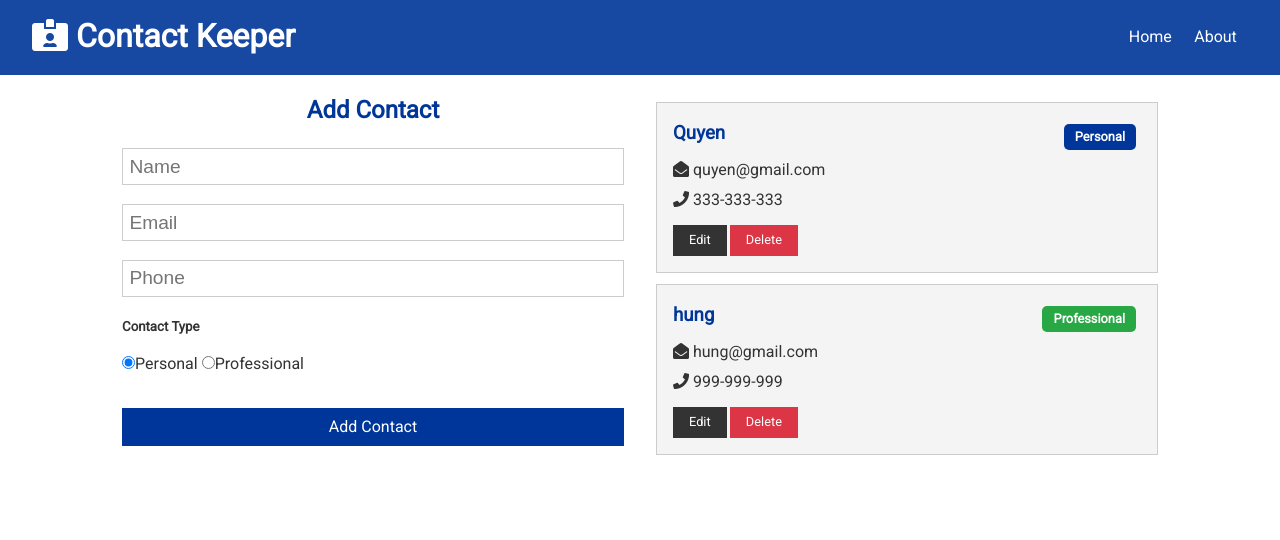
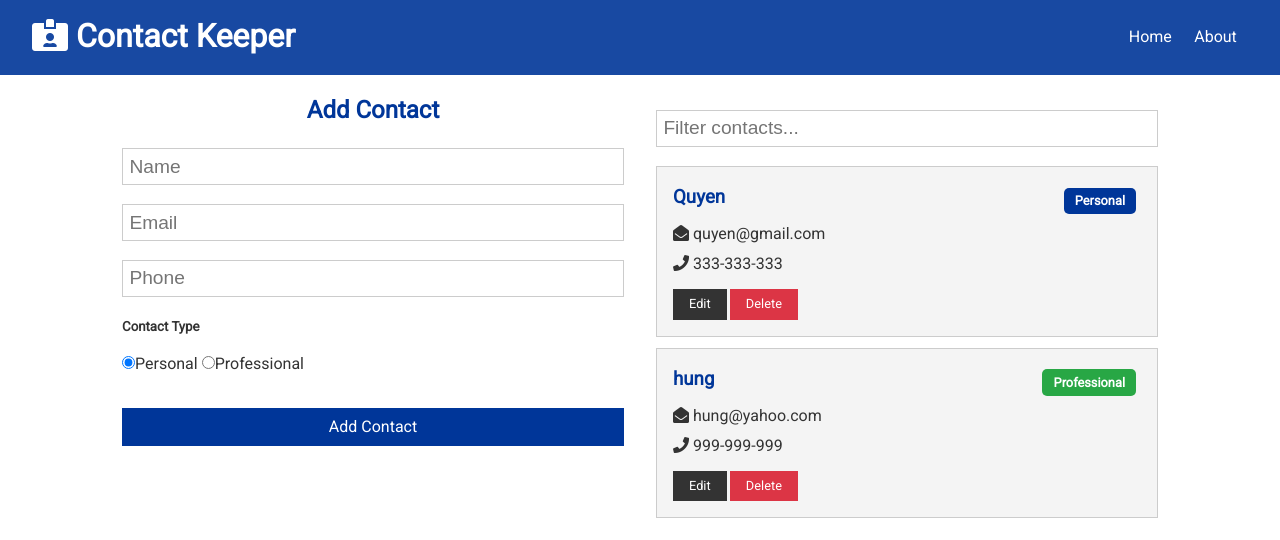
Before and after one commit to quyencao/Contact-Keeper, a React (Create React App) app in the folder client/: page / in a window 1280 px wide. Shown: the top 540 px of the page. Built offline with nearby package versions, Linux system fonts and the light colour scheme.

Commit message:
Contact Filter Functionality

```diff
--- /dev/null
+++ b/client/src/components/contacts/ContactFilter.js
@@ -0,0 +1,38 @@
+import React, { useRef, useEffect, useContext } from "react";
+import ContactContext from "../../contexts/contact/contactContext";
+
+const ContactFilter = () => {
+  const { filterContacts, clearFilter, filteredContacts } = useContext(
+    ContactContext
+  );
+  const text = useRef("");
+
+  useEffect(() => {
+    if (filteredContacts === null) {
+      text.current.value = "";
+    }
+  }, [filterContacts]);
+
+  const handleChange = () => {
+    const value = text.current.value;
+    if (value === "") {
+      clearFilter();
+    } else {
+      filterContacts(value);
+    }
+  };
+
+  return (
+    <form>
+      <input
+        type='text'
+        name='text'
+        placeholder='Filter contacts...'
+        ref={text}
+        onChange={handleChange}
+      />
+    </form>
+  );
+};
+
+export default ContactFilter;
--- a/client/src/components/contacts/Contacts.js
+++ b/client/src/components/contacts/Contacts.js
@@ -3,11 +3,17 @@ import ContactContext from "../../contexts/contact/contactContext";
 import ContactItem from "./ContactItem";
 
 const Contacts = () => {
-  const { contacts } = useContext(ContactContext);
+  const { contacts, filteredContacts } = useContext(ContactContext);
+
+  if (contacts.length === 0) {
+    return <h4>Please add a contact</h4>;
+  }
+
+  const allContacts = filteredContacts ? filteredContacts : contacts;
 
   return (
     <Fragment>
-      {contacts.map(contact => (
+      {allContacts.map(contact => (
         <ContactItem key={contact.id} contact={contact} />
       ))}
     </Fragment>
--- a/client/src/components/pages/Home.js
+++ b/client/src/components/pages/Home.js
@@ -1,6 +1,7 @@
 import React from "react";
 import Contacts from "../contacts/Contacts";
 import ContactForm from "../contacts/ContactForm";
+import ContactFilter from "../contacts/ContactFilter";
 
 const Home = () => {
   return (
@@ -9,6 +10,7 @@ const Home = () => {
         <ContactForm />
       </div>
       <div>
+        <ContactFilter />
         <Contacts />
       </div>
     </div>
--- a/client/src/contexts/contact/ContactState.js
+++ b/client/src/contexts/contact/ContactState.js
@@ -25,12 +25,13 @@ const ContactState = ({ children }) => {
       {
         id: 2,
         name: "hung",
-        email: "hung@gmail.com",
+        email: "hung@yahoo.com",
         phone: "999-999-999",
         type: "professional"
       }
     ],
-    current: null
+    current: null,
+    filteredContacts: null
   };
 
   const [state, dispatch] = useReducer(ContactReducer, initialState);
@@ -62,19 +63,28 @@ const ContactState = ({ children }) => {
   };
 
   // Filter Contacts
+  const filterContacts = text => {
+    dispatch({ type: FILTER_CONTACTS, payload: text });
+  };
 
   // Clear Filter Contact
+  const clearFilter = () => {
+    dispatch({ type: CLEAR_FILTER });
+  };
 
   return (
     <ContactContext.Provider
       value={{
         contacts: state.contacts,
         current: state.current,
+        filteredContacts: state.filteredContacts,
         addContact,
         deleteContact,
         setCurrent,
         clearCurrent,
-        updateContact
+        updateContact,
+        filterContacts,
+        clearFilter
       }}
     >
       {children}
--- a/client/src/contexts/contact/contactReducer.js
+++ b/client/src/contexts/contact/contactReducer.js
@@ -27,6 +27,19 @@ export default (state, action) => {
         ...state,
         contacts: state.contacts.filter(c => c.id !== action.payload)
       };
+    case FILTER_CONTACTS:
+      return {
+        ...state,
+        filteredContacts: state.contacts.filter(contact => {
+          const regex = new RegExp(`${action.payload}`, "gi");
+          return contact.name.match(regex) || contact.email.match(regex);
+        })
+      };
+    case CLEAR_FILTER:
+      return {
+        ...state,
+        filteredContacts: null
+      };
     case SET_CURRENT:
       return {
         ...state,
```
